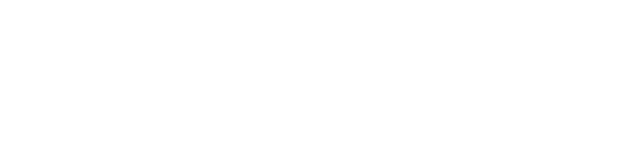
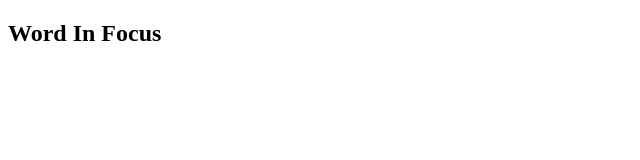
Before and after one commit to tizron22/word-in-focus, a plain HTML site: page index.html in a window 1280 px wide. Shown: the whole page, without its empty margins (0-640 px from the left). Drawn offline with Linux system fonts and the light colour scheme.

Commit message:
feat: add header, nav bar and name to index

```diff
--- a/index.html
+++ b/index.html
@@ -7,6 +7,13 @@
     <title>Word In Focus</title>
 </head>
 <body>
+    <!-- Navigation Bar -->
+    <header>
+        <nav>
+            <h1 id="header">Word In Focus</h1>
+        </nav>
+    </header>
+
 
 </body>
 </html>
```
